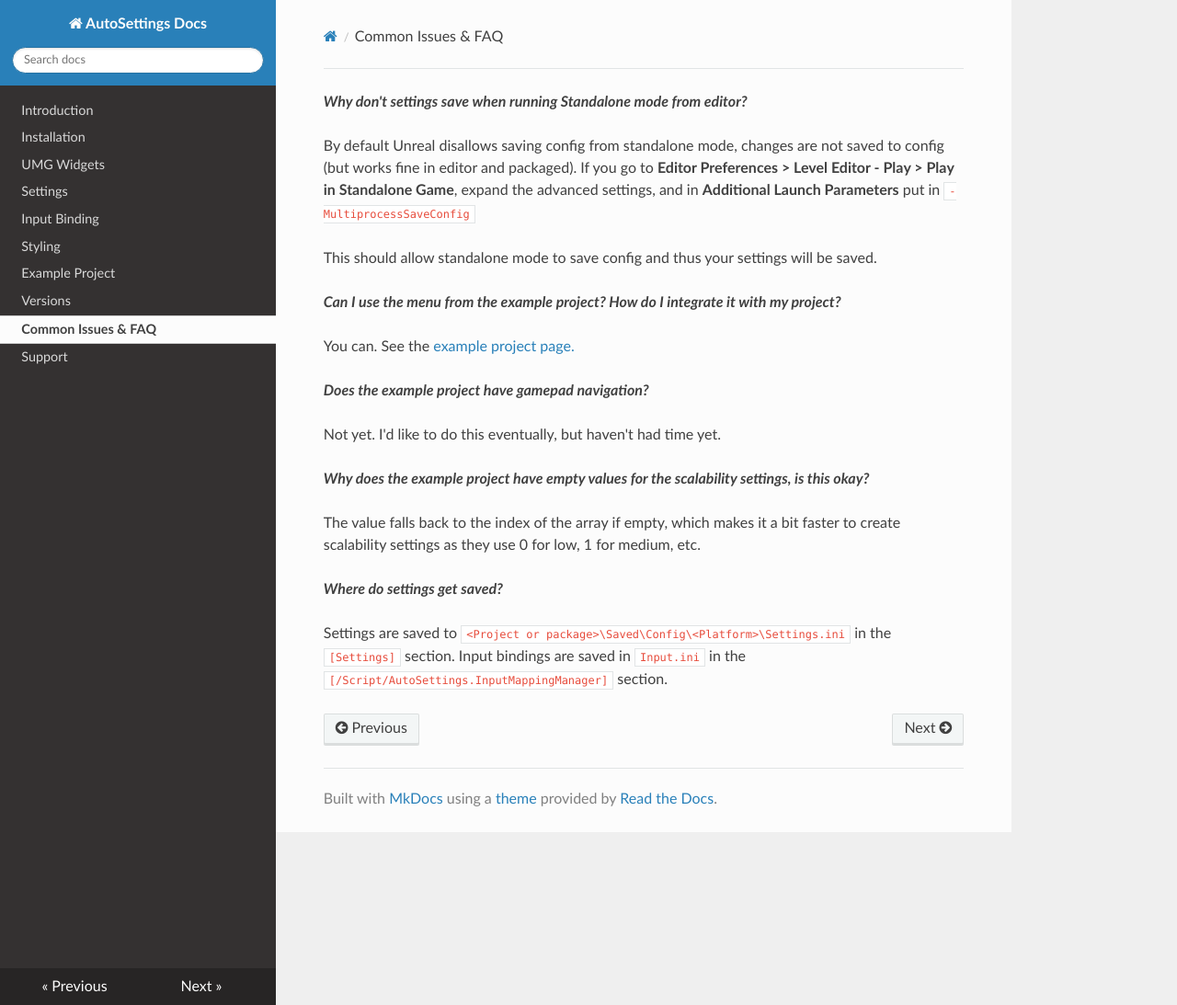
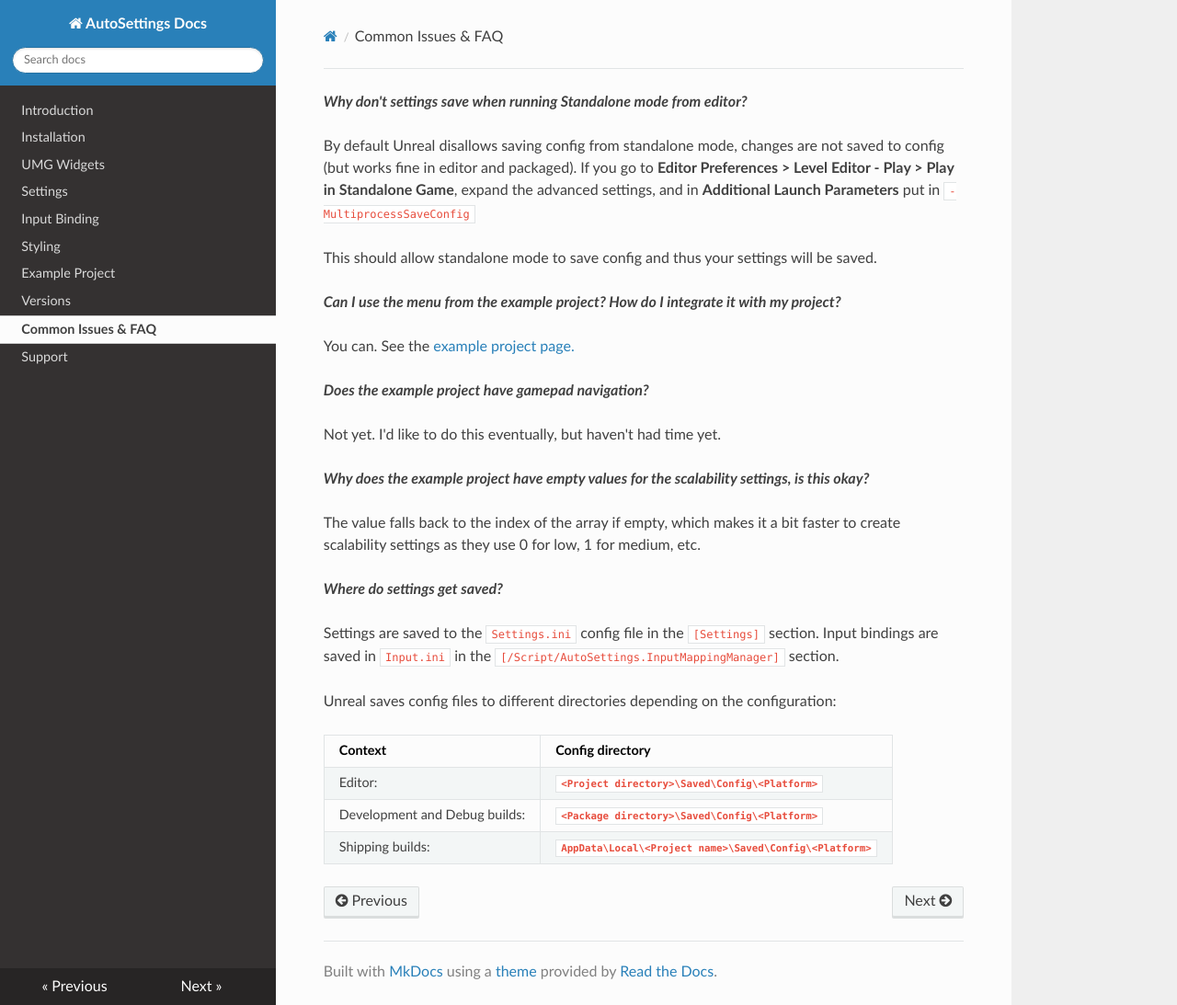
Before and after one commit to Acren/AutoSettings-Docs, an MkDocs documentation site: the page built from docs/faq.md, in a window 1280 px wide and 1093 px high. Shown: the whole window at 92% size. Built offline with MkDocs 1.6.1, drawn with Linux system fonts in a browser that asks for light colours; nearby versions of some CDN libraries; old or Windows-style settings are respelled for this version of MkDocs.

Commit message:
Add config paths for different contexts

```diff
--- a/docs/faq.md
+++ b/docs/faq.md
@@ -18,4 +18,12 @@ The value falls back to the index of the array if empty, which makes it a bit fa
 
 ***Where do settings get saved?***
 
-Settings are saved to `<Project or package>\Saved\Config\<Platform>\Settings.ini` in the `[Settings]` section. Input bindings are saved in `Input.ini` in the `[/Script/AutoSettings.InputMappingManager]` section.
+Settings are saved to the `Settings.ini` config file in the `[Settings]` section. Input bindings are saved in `Input.ini` in the `[/Script/AutoSettings.InputMappingManager]` section.
+
+Unreal saves config files to different directories depending on the configuration:
+
+Context                       | Config directory
+----------------------------- | ------------------
+Editor:                       |**`<Project directory>\Saved\Config\<Platform>`**
+Development and Debug builds: |**`<Package directory>\Saved\Config\<Platform>`**
+Shipping builds:              |**`AppData\Local\<Project name>\Saved\Config\<Platform>`**
```
